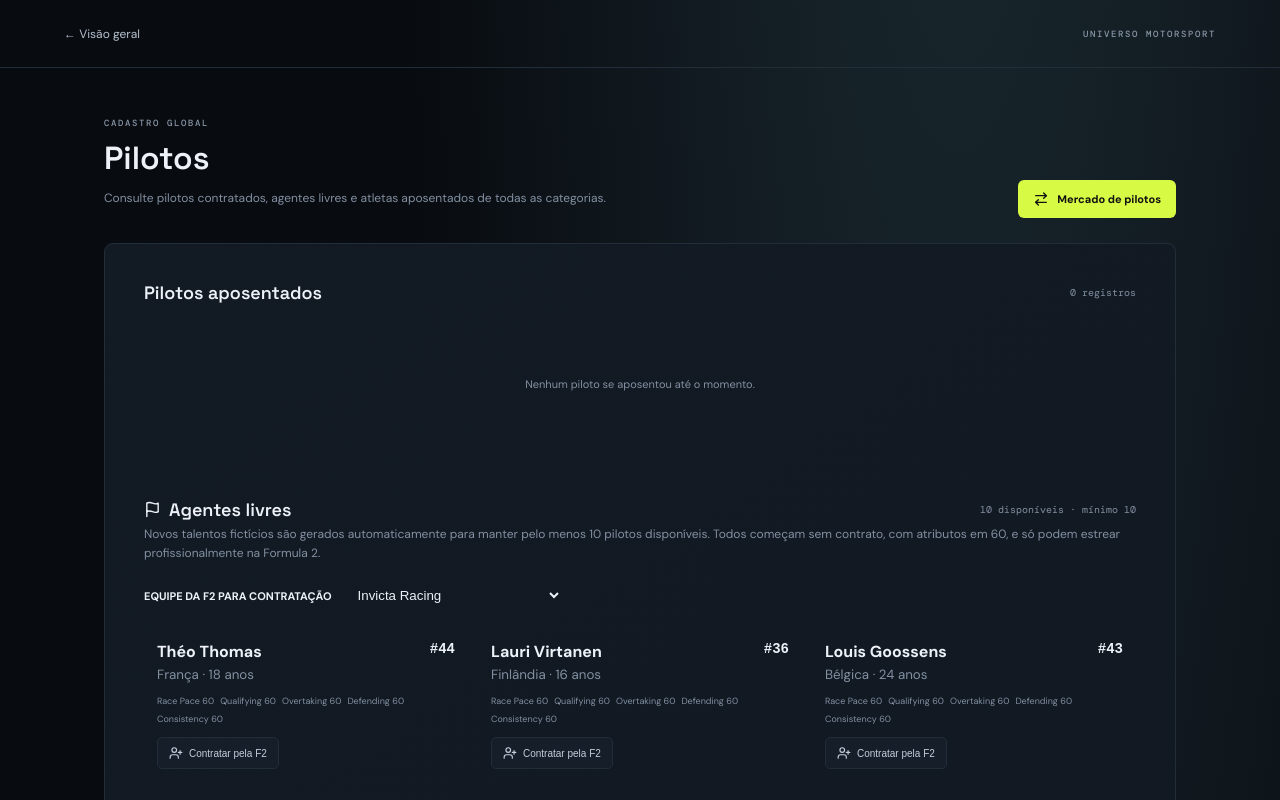
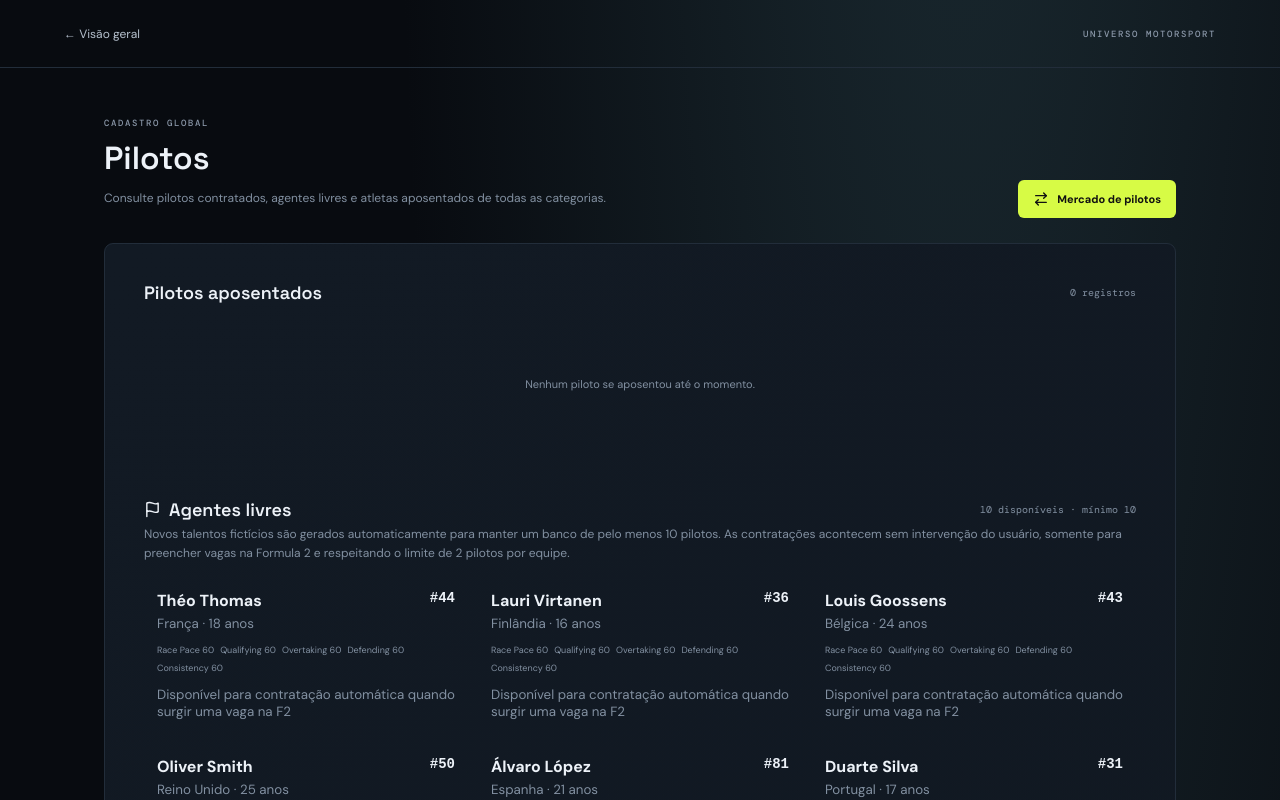
Before and after one commit to geoprix0-coder/geoprix-motorsport, a Next.js app: page /drivers in a window 1280 px wide. Shown: the top 800 px of the page. Built offline with nearby package versions, Linux system fonts and the light colour scheme.

Commit message:
Make free-agent hiring fully automatic and read-only

```diff
--- a/src/app/drivers/page.tsx
+++ b/src/app/drivers/page.tsx
@@ -1,7 +1,7 @@
 "use client";
 import {useEffect,useMemo,useState} from "react";
 import Link from "next/link";
-import {ArrowRightLeft,Flag,UserPlus} from "lucide-react";
+import {ArrowRightLeft,Flag} from "lucide-react";
 import {initialChampionships} from "@/lib/seed";
 import {readUniverseChampionships} from "@/lib/universe";
 import {initialTeamsForChampionship,mergeInitialTeams,teamStorageKey} from "@/lib/championship-data";
@@ -9,7 +9,7 @@ import {initializeDriverContracts,type MarketContract} from "@/lib/market";
 import type {Team,Championship,Driver} from "@/lib/types";
 import {removeF1DriversFromF2} from "@/lib/career-hierarchy";
 import {getRetiredDrivers,type RetiredDriver} from "@/lib/retirement";
-import {ensureFreeAgentPool,readFreeAgents,hireFreeAgent} from "@/lib/free-agents";
+import {ensureFreeAgentPool} from "@/lib/free-agents";
 
 type DriverRow=Driver&{team:string;championshipId:string};
 export default function DriversPage(){
@@ -19,8 +19,6 @@ export default function DriversPage(){
  const [selectedCategory,setSelectedCategory]=useState("all");
  const [retiredDrivers,setRetiredDrivers]=useState<RetiredDriver[]>([]);
  const [freeAgents,setFreeAgents]=useState<Driver[]>([]);
- const [selectedF2Team,setSelectedF2Team]=useState("");
- const [notice,setNotice]=useState("");
 
  useEffect(()=>{
   const load=()=>{
@@ -74,18 +72,6 @@ export default function DriversPage(){
   });
  },[championships,teamsByCategory,contractsByCategory,selectedCategory]);
 
- const f2Teams=teamsByCategory["formula-2-2026"]||[];
- useEffect(()=>{
-  if(!selectedF2Team&&f2Teams.length)setSelectedF2Team(f2Teams[0].id);
-  else if(selectedF2Team&&!f2Teams.some(team=>team.id===selectedF2Team))setSelectedF2Team(f2Teams[0]?.id||"");
- },[f2Teams,selectedF2Team]);
-
- function hire(driverId:string){
-  const season=Number(localStorage.getItem("geoprix-season-formula-2-2026"))||2026;
-  const result=hireFreeAgent(driverId,selectedF2Team,season);
-  setNotice(result.message);
-  if(result.ok)setFreeAgents(readFreeAgents());
- }
 
  return <main className="manager-shell">
   <header className="manager-top"><Link className="back-link" href="/">← Visão geral</Link><span className="eyebrow">UNIVERSO MOTORSPORT</span></header>
@@ -100,13 +86,8 @@ export default function DriversPage(){
 
     <div style={{padding:"18px",borderBottom:"1px solid var(--border)"}}>
      <div className="list-heading"><h2><Flag size={17}/> Agentes livres</h2><span>{freeAgents.length} disponíveis · mínimo 10</span></div>
-     <p className="storage-note" style={{margin:"4px 0 14px"}}>Novos talentos fictícios são gerados automaticamente para manter pelo menos 10 pilotos disponíveis. Todos começam sem contrato, com atributos em 60, e só podem estrear profissionalmente na Formula 2.</p>
-     <div style={{display:"flex",alignItems:"center",gap:10,flexWrap:"wrap",marginBottom:14}}>
-      <label htmlFor="free-agent-team" style={{fontWeight:700,fontSize:11}}>EQUIPE DA F2 PARA CONTRATAÇÃO</label>
-      <select id="free-agent-team" value={selectedF2Team} onChange={event=>setSelectedF2Team(event.target.value)} style={{minWidth:220,maxWidth:"100%",padding:"10px 12px",borderRadius:7,border:"1px solid var(--border)",background:"var(--surface)",color:"inherit"}}>
-       {f2Teams.map(team=><option key={team.id} value={team.id}>{team.name}</option>)}
-      </select>
-     </div>
+     <p className="storage-note" style={{margin:"4px 0 14px"}}>Novos talentos fictícios são gerados automaticamente para manter um banco de pelo menos 10 pilotos. As contratações acontecem sem intervenção do usuário, somente para preencher vagas na Formula 2 e respeitando o limite de 2 pilotos por equipe.</p>
+
      {freeAgents.length===0?<div className="empty-state">Não foi possível gerar agentes livres. Verifique o armazenamento do navegador.</div>:<div style={{display:"grid",gridTemplateColumns:"repeat(auto-fit,minmax(245px,1fr))",gap:10}}>
       {freeAgents.map(driver=><article key={driver.id} style={{border:"1px solid var(--border)",borderRadius:9,padding:13,background:"var(--surface)"}}>
        <div style={{display:"flex",justifyContent:"space-between",gap:8,alignItems:"flex-start"}}>
@@ -116,11 +97,10 @@ export default function DriversPage(){
        <div style={{display:"flex",flexWrap:"wrap",gap:6,margin:"12px 0",fontSize:9,color:"var(--muted)"}}>
         <span>Race Pace 60</span><span>Qualifying 60</span><span>Overtaking 60</span><span>Defending 60</span><span>Consistency 60</span>
        </div>
-       <button className="quiet-button" disabled={!selectedF2Team} onClick={()=>hire(driver.id)} style={{display:"inline-flex",alignItems:"center",gap:6}}><UserPlus size={14}/> Contratar pela F2</button>
+       <small style={{display:"block",color:"var(--muted)"}}>Disponível para contratação automática quando surgir uma vaga na F2</small>
       </article>)}
      </div>}
     </div>
-    {notice&&<p className="notice" style={{margin:"12px 18px"}}>{notice}</p>}
 
     <div className="list-heading"><h2>Pilotos contratados</h2><span>{drivers.length} pilotos</span></div>
     <div className="driver-category-filter" style={{padding:"0 18px 18px",display:"flex",alignItems:"center",gap:12,flexWrap:"wrap"}}>
```
